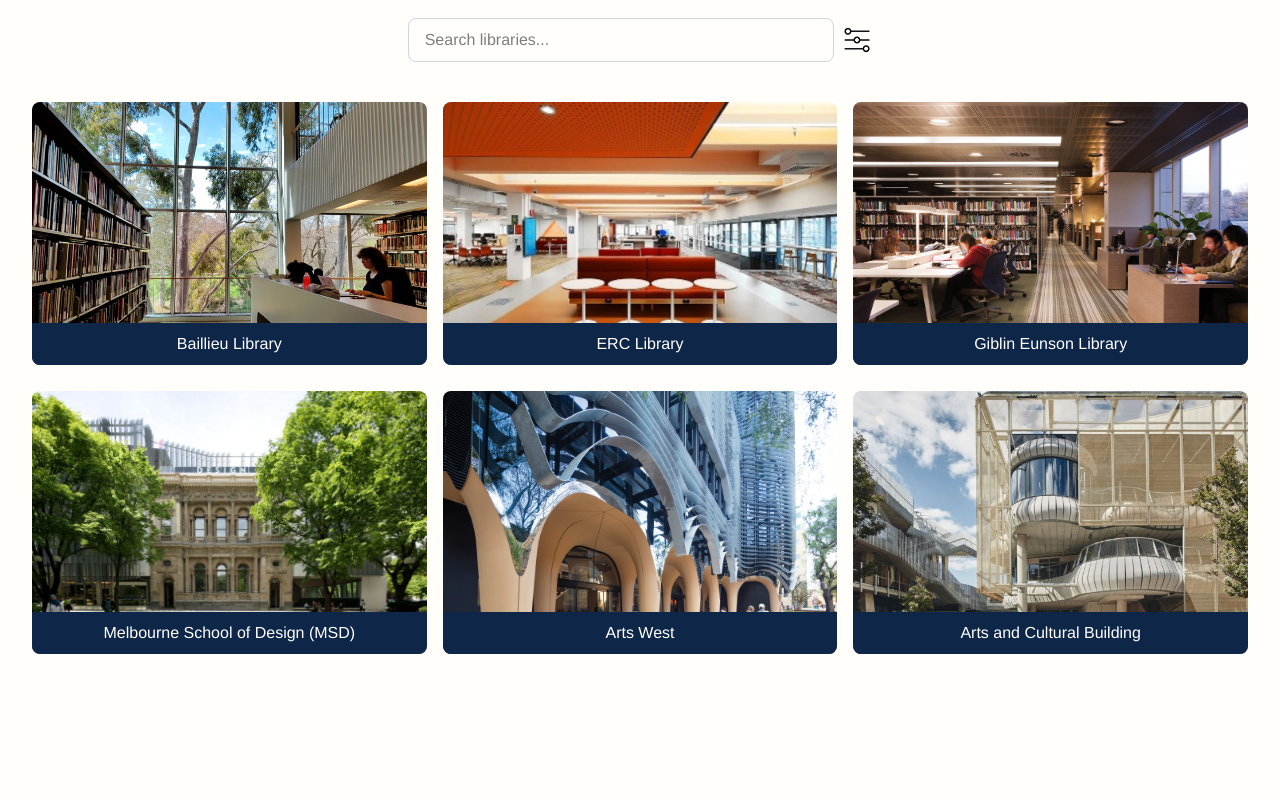
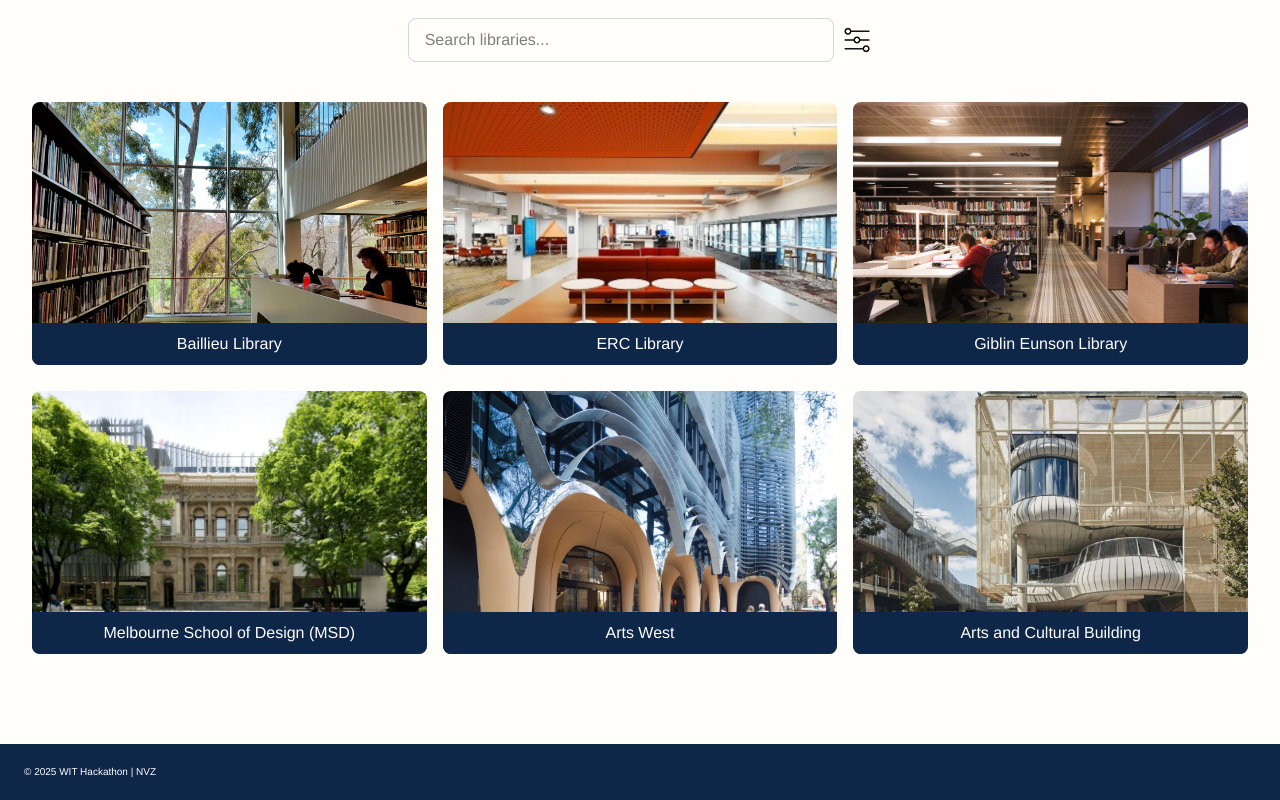
Before and after one commit to nhnong/NVZ, a Next.js app: page / in a window 1280 px wide. Shown: the part 167-967 px from the top of the page. Before the commit the page ends 831 px from the top, so only its background shows below. Built offline with nearby package versions, Linux system fonts and the light colour scheme.

Commit message:
pulling before doing readme

```diff
--- a/app/layout.tsx
+++ b/app/layout.tsx
@@ -35,6 +35,10 @@ export default function RootLayout({
         </div>
       </header>
         {children}
+
+      <footer className="flex flex-row justify-between w-full sm:px-6 py-5 bg-[#0E2647] mt-20 text-[10px]">
+        <p className="text-white">© 2025 WIT Hackathon | NVZ</p>
+      </footer>
       </body>
     </html>
   );
```
